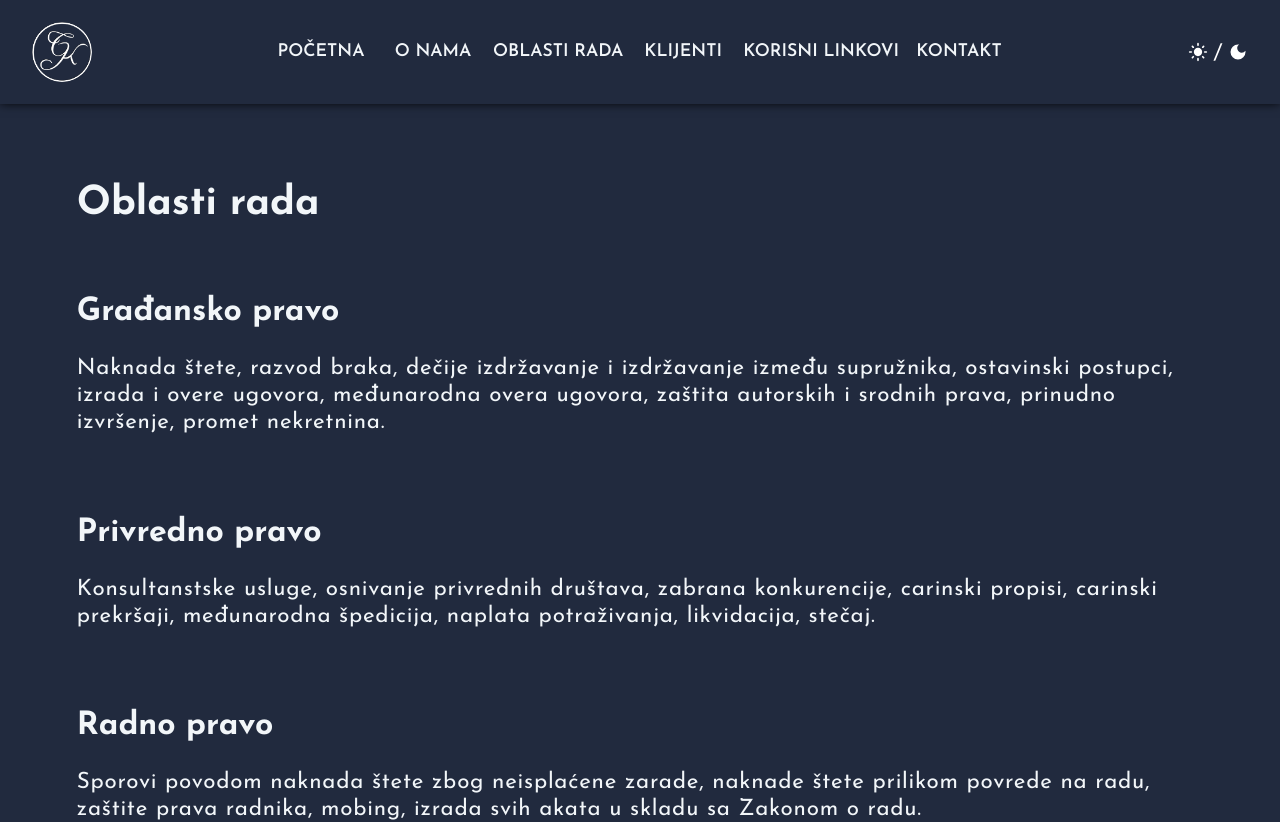
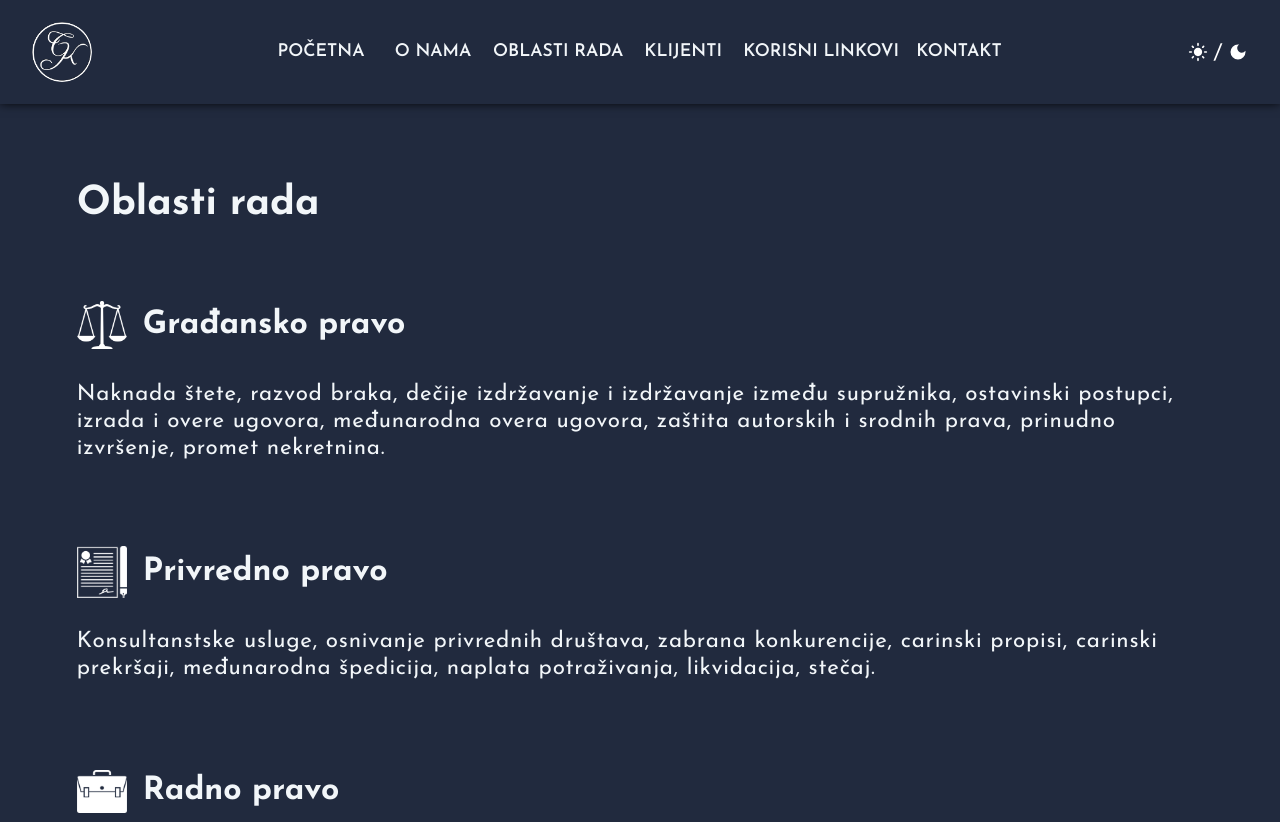
Before and after one commit to stefan-novakovic/advokatska-kancelarija-kljajic, a React (Create React App) app: page /oblasti-rada in a window 1280 px wide. Shown: the top 822 px of the page. Built offline with nearby package versions, Linux system fonts and the light colour scheme.

Commit message:
Added icons to AOW page; navigation smooth scroll removed

```diff
--- a/src/components/AreasOfWorkPageListContainer/AreasOfWorkPageListContainer.styled.js
+++ b/src/components/AreasOfWorkPageListContainer/AreasOfWorkPageListContainer.styled.js
@@ -5,13 +5,34 @@ const AreasOfWorkPageListContainer = styled.ul`
   color: ${({ theme }) => theme.colors.veryLightBlue};
   list-style-type: none;
 
-  h3 {
+  div {
+    display: flex;
+    flex-direction: row;
+    justify-content: flex-start;
+    align-items: center;
     width: 100%;
     max-width: min(76vw, 1500px);
+    height: 58px;
     margin-inline: auto;
+    margin-bottom: 1.75rem;
+  }
+
+  div span,
+  div span img {
+    width: 50px;
+    height: auto;
+  }
+
+  li:last-child div span img {
+    height: 58px;
+    width: 40px;
+    margin-inline: auto;
+  }
+
+  div h3 {
+    margin-left: 1rem;
     font-size: 2rem;
     font-weight: 700;
-    margin-bottom: 1.75rem;
     user-select: none;
     -moz-user-select: none;
     -webkit-user-select: none;
@@ -34,7 +55,7 @@ const AreasOfWorkPageListContainer = styled.ul`
   }
 
   @media screen and (max-width: 1536px) {
-    h3 {
+    div {
       max-width: 88vw;
     }
 
--- a/src/components/UsefulLinksPageListContainer/UsefulLinksPageListContainer.styled.js
+++ b/src/components/UsefulLinksPageListContainer/UsefulLinksPageListContainer.styled.js
@@ -7,7 +7,7 @@ const UsefulLinksListContainer = styled.ul`
   justify-content: space-between;
   align-items: center;
   width: 100%;
-  max-width: min(76vw, 1500px);
+  max-width: min(73.1vw, 1366px);
   margin-inline: auto;
   list-style-type: none;
 
@@ -20,7 +20,7 @@ const UsefulLinksListContainer = styled.ul`
   }
 
   a:any-link {
-    font-size: 1.5rem;
+    font-size: 1.425rem;
     font-weight: 400;
     letter-spacing: 0.9px;
     line-height: 1.45;
@@ -40,19 +40,14 @@ const UsefulLinksListContainer = styled.ul`
   }
 
   @media screen and (max-width: 1536px) {
-    max-width: 88vw;
+    max-width: 85.1vw;
   }
 
-  @media screen and (max-width: 1356px) {
+  @media screen and (max-width: 1365px) {
     flex-direction: column;
     align-items: flex-start;
+    max-width: 88vw;
     gap: 2.5rem;
-  }
-
-  @media screen and (max-width: 1190px) {
-    a:any-link {
-      font-size: 1.4rem;
-    }
   }
 `;
 
--- a/src/data/data.js
+++ b/src/data/data.js
@@ -3,6 +3,7 @@ import gradjanskoImg from "../assets/images/gradjansko-pravo.png";
 import radnoImg from "../assets/images/radno-pravo.png";
 import upravnoImg from "../assets/images/upravno-pravo.png";
 import privrednoImg from "../assets/images/privredno-pravo.png";
+import porodicnoImg from "../assets/images/porodicno-pravo.png";
 import arborspaletImg from "../assets/images/arborspalet-logo.png";
 import skalarImg from "../assets/images/skalar-logo.png";
 import poljoprivredniImg from "../assets/images/poljoprivredni-logo.png";
@@ -14,31 +15,37 @@ export const lawsDataArray = [
     id: "gradjansko-pravo",
     title: "Građansko pravo",
     body: "Naknada štete, razvod braka, dečije izdržavanje i izdržavanje između supružnika, ostavinski postupci, izrada i overe ugovora, međunarodna overa ugovora, zaštita autorskih i srodnih prava, prinudno izvršenje, promet nekretnina.",
+    img: gradjanskoImg,
   },
   {
     id: "privredno-pravo",
     title: "Privredno pravo",
     body: "Konsultanstske usluge, osnivanje privrednih društava, zabrana konkurencije, carinski propisi, carinski prekršaji, međunarodna špedicija, naplata potraživanja, likvidacija, stečaj.",
+    img: privrednoImg,
   },
   {
     id: "radno-pravo",
     title: "Radno pravo",
     body: "Sporovi povodom naknada štete zbog neisplaćene zarade, naknade štete prilikom povrede na radu, zaštite prava radnika, mobing, izrada svih akata u skladu sa Zakonom o radu.",
+    img: radnoImg,
   },
   {
     id: "krivicno-pravo",
     title: "Krivično pravo",
     body: "Odbrana okrivljenih lica i zastupanje prava oštećenih, odbrana maloletnih učinilaca krivičnih dela.",
+    img: krivicnoImg,
   },
   {
     id: "upravno-pravo",
     title: "Upravno pravo",
     body: "Legalizacija objekata, upis prava svojine na objektima – uknjižba, zastupanje u poreskim i drugim upravnim postupcima, podnošenje prijava Zavodu za intelektualnu svojinu, restitucija.",
+    img: upravnoImg,
   },
   {
     id: "porodicno-pravo",
     title: "Porodično pravo",
     body: "Razvod braka, dečije izdržavanje, vršenje roditeljskog prava, nasilje u porodici.",
+    img: porodicnoImg,
   },
 ];
 
--- a/src/layouts/AreasOfWorkPage/AreasOfWorkPage.js
+++ b/src/layouts/AreasOfWorkPage/AreasOfWorkPage.js
@@ -1,6 +1,8 @@
 import { StyledAreasOfWorkPage } from "./AreasOfWorkPage.styled";
 import AreasOfWorkPageListContainer from "../../components/AreasOfWorkPageListContainer/AreasOfWorkPageListContainer.styled";
 import { lawsDataArray } from "../../data/data";
+import { LazyLoadImage } from "react-lazy-load-image-component";
+import "react-lazy-load-image-component/src/effects/opacity.css";
 
 const AreasOfWorkPage = () => {
   return (
@@ -10,7 +12,15 @@ const AreasOfWorkPage = () => {
         {lawsDataArray.map((law) => {
           return (
             <li key={law.id} id={law.id}>
-              <h3>{law.title}</h3>
+              <div>
+                <LazyLoadImage
+                  src={law.img}
+                  alt=""
+                  effect="opacity"
+                  threshold={300}
+                />
+                <h3>{law.title}</h3>
+              </div>
               <p>{law.body}</p>
             </li>
           );
--- a/src/layouts/HomePage/HomePage.js
+++ b/src/layouts/HomePage/HomePage.js
@@ -30,9 +30,7 @@ const HomePage = () => {
           showCursor={true}
         />
 
-        <HashLink smooth to="/o-nama/#">
-          Saznaj više
-        </HashLink>
+        <HashLink to="/o-nama/#">Saznaj više</HashLink>
       </HomePageAboutContainer>
 
       <HomePageAreasOfWorkContainer>
@@ -43,7 +41,6 @@ const HomePage = () => {
               <div key={item.id}>
                 <div>
                   <HashLink
-                    smooth
                     to={`/oblasti-rada#${item.id}`}
                     scroll={(el) => scrollWithOffset(el)}
                   >
@@ -72,7 +69,7 @@ const HomePage = () => {
                 src={img}
                 alt=""
                 effect="blur"
-                threshold={800}
+                threshold={700}
               />
             );
           })}
--- a/src/layouts/Nav/Nav.js
+++ b/src/layouts/Nav/Nav.js
@@ -6,34 +6,22 @@ const Nav = () => {
     <StyledNav>
       <ul>
         <li>
-          <HashLink smooth to="/#">
-            POČETNA
-          </HashLink>
+          <HashLink to="/#">POČETNA</HashLink>
         </li>
         <li>
-          <HashLink smooth to="/o-nama/#">
-            O NAMA
-          </HashLink>
+          <HashLink to="/o-nama/#">O NAMA</HashLink>
         </li>
         <li>
-          <HashLink smooth to="/oblasti-rada/#">
-            OBLASTI RADA
-          </HashLink>
+          <HashLink to="/oblasti-rada/#">OBLASTI RADA</HashLink>
         </li>
         <li>
-          <HashLink smooth to="/klijenti/#">
-            KLIJENTI
-          </HashLink>
+          <HashLink to="/klijenti/#">KLIJENTI</HashLink>
         </li>
         <li>
-          <HashLink smooth to="/korisni-linkovi/#">
-            KORISNI LINKOVI
-          </HashLink>
+          <HashLink to="/korisni-linkovi/#">KORISNI LINKOVI</HashLink>
         </li>
         <li>
-          <HashLink smooth to="/kontakt/#">
-            KONTAKT
-          </HashLink>
+          <HashLink to="/kontakt/#">KONTAKT</HashLink>
         </li>
       </ul>
     </StyledNav>
```
Also changed, not shown: src/assets/images/porodicno-pravo.png (renamed from src/assets/images/advokat.png).
